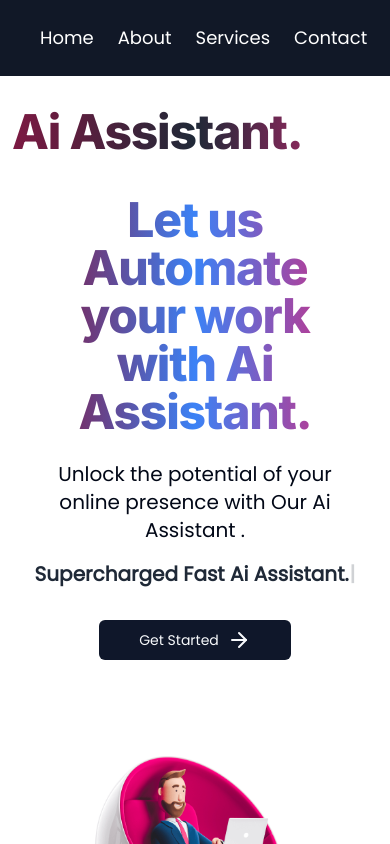
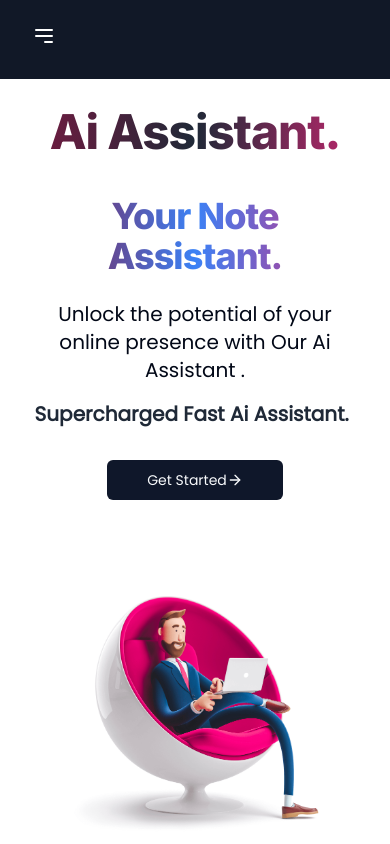
Before and after one commit to Francis-Mwaniki/Note-Taking-Ai-Assistance, a Next.js app: page / in a window 390 px wide. Shown: the top 844 px of the page. Built offline with nearby package versions, Linux system fonts and the light colour scheme.

Commit message:
final updates

```diff
--- a/app/globals.css
+++ b/app/globals.css
@@ -86,3 +86,38 @@
   background-color: #dadada;
   border-radius: 2px;
 }
+/* styles/globals.css */
+/* ... (existing styles) */
+
+/* Mobile Menu Button */
+.mobile-menu-button {
+  cursor: pointer;
+}
+
+/* Mobile Menu List */
+#mobile-menu .active {
+  display: none;
+  flex-direction: column;
+  position: absolute;
+  top: 60px; /* Adjust as needed for your header height */
+  right: 0;
+  background-color: #ffffff;
+  border: 1px solid #e5e7eb;
+  padding: 1rem;
+  z-index: 1000;
+  border-radius: 0.5rem;
+  box-shadow: 0 0 10px rgba(0, 0, 0, 0.1);
+  padding-top: 2rem;
+  padding-bottom: 2rem;
+  transition: transform 0.3s ease-in-out;
+}
+
+#mobile-menu {
+  transform: translateX(0);
+}
+
+.active{
+  border-radius: 2px;
+}
+
+/* ... (existing styles) */
--- a/components/LandingPage.tsx
+++ b/components/LandingPage.tsx
@@ -1,5 +1,6 @@
+"use client";
 import Image from 'next/image';
-import React from 'react';
+import React, { useState } from 'react';
 import about from '@/public/about.png';
 import about2 from '@/public/about2.png';
 import TypewriterEffect from './TypeWriterEffect';
@@ -14,6 +15,11 @@ const poppins= Poppins({
 })
 const inter= Inter({ subsets: ['latin'] })
 const LandingPage = () => {
+  const [mobileMenuActive, setMobileMenuActive] = useState(false);
+
+  const toggleMobileMenu = () => {
+    setMobileMenuActive(!mobileMenuActive);
+  };
   return (
     <div className={poppins.className}>
       {/* Header */}
@@ -21,19 +27,71 @@ const LandingPage = () => {
 
         <div className="container mx-auto flex justify-between items-center bg-gray-900  py-6 top-0 fixed inset-x-0">
 
-          <nav>
-            <ul className="flex space-x-6 sm:justify-start justify-center px-2">
-              <li><a href="#home" className="hover:text-blue-300 sm:text-3xl text-lg">Home</a></li>
-              <li><a href="#about" className="hover:text-blue-300 sm:text-3xl text-lg">About</a></li>
-              <li><a href="#services" className="hover:text-blue-300 sm:text-3xl text-lg">Services</a></li>
-              <li><a href="#contact" className="hover:text-blue-300 sm:text-3xl text-lg">Contact</a></li>
-            </ul>
-          </nav>
+
+<nav className="md:flex md:justify-between">
+  <div className="flex items-center justify-between">
+
+
+    <div className="md:hidden">
+        <button
+          id="mobile-menu-button"
+          className={`mobile-menu-button ${mobileMenuActive ? 'active' : ''}`}
+          onClick={toggleMobileMenu}>
+          {/* ... (svg icon) */}
+          {mobileMenuActive ? ( <svg
+            className="h-6 w-6"
+            fill="none"
+            stroke="currentColor"
+            viewBox="0 0 24 24"
+            xmlns="http://www.w3.org/2000/svg">
+            <path
+              strokeLinecap="round"
+              strokeLinejoin="round"
+              strokeWidth="2"
+              d="M6 18L18 6M6 6l12 12"></path>
+          </svg>):(
+          <svg
+          className="h-6 w-6"
+          fill="none"
+          stroke="currentColor"
+          viewBox="0 0 24 24"
+          xmlns="http://www.w3.org/2000/svg">
+          <path
+            strokeLinecap="round"
+            strokeLinejoin="round"
+            strokeWidth="2"
+            d="M4 6h16M4 12h16m-7 6h7"></path>
+        </svg>
+          )}
+
+        </button>
+      </div>
+  </div>
+  <ul
+    id="desktop-menu"
+    className="hidden md:flex space-x-6">
+    <li><a href="#home" className="hover:text-blue-300">Home</a></li>
+    <li><a href="#about" className="hover:text-blue-300">About</a></li>
+    <li><a href="#services" className="hover:text-blue-300">Services</a></li>
+    <li><a href="#contact" className="hover:text-blue-300">Contact</a></li>
+  </ul>
+ {mobileMenuActive && (
+   <ul
+   id="mobile-menu"
+   className={`mobile-menu py-3 gap-y-3 flex flex-col ${mobileMenuActive ? 'active' : ''}`}>
+   <li><a href="#home"  className="hover:text-blue-300" onClick={toggleMobileMenu}>Home</a></li>
+   <li><a href="#about" className="hover:text-blue-300" onClick={toggleMobileMenu}>About</a></li>
+   <li><a href="#services" className="hover:text-blue-300" onClick={toggleMobileMenu}>Services</a></li>
+   <li><a href="#contact" className="hover:text-blue-300" onClick={toggleMobileMenu}>Contact</a></li>
+
+ </ul>
+ )}
+</nav>
         </div>
 
       <div className="h-24"></div>
           <div className={inter.className}>
-         <h1 className="text-5xl py-3 px-3 bg-gradient-to-r from-pink-900 via-gray-800 to-pink-600 bg-clip-text font-extrabold text-transparent tracking-tight">
+         <h1 className="text-5xl flex md:justify-start justify-center md:mx-2 mx-auto py-3 px-3 bg-gradient-to-r from-pink-900 via-gray-800 to-pink-600 bg-clip-text font-extrabold text-transparent tracking-tight">
             Ai Assistant.
           </h1>
       </div>
@@ -44,8 +102,8 @@ const LandingPage = () => {
       <section className=" sm:py-20 py-7 w-full" id="home">
         <div className="container mx-auto text-center">
         <div className={inter.className}>
-           <h1 className="text-5xl bg-gradient-to-r from-rose-900 via-blue-500 to-pink-600 bg-clip-text font-extrabold text-transparent tracking-tight">
-                Let us Automate your work with Ai Assistant.
+           <h1 className="sm:text-5xl text-4xl bg-gradient-to-r from-rose-900 via-blue-500 to-pink-600 bg-clip-text font-extrabold text-transparent tracking-tight">
+            Your Note Assistant.
           </h1>
           </div>
 
@@ -58,7 +116,7 @@ const LandingPage = () => {
           </h2>
           <Link className="text-gray-800 text-xl font-semibold"  href='/dashboard'>
       <Button className="mt-8 px-10 py-5">Get Started
-            <ArrowRight className="ml-2" size={24} /></Button>
+            <ArrowRight className="w-4 h-4 float-right" /></Button>
           </Link>
 
         </div>
@@ -100,6 +158,7 @@ const LandingPage = () => {
               <h3 className="text-xl font-semibold">AutoCompletions</h3>
               <p className="mt-4 text-gray-600">
                 Our Ai Autocompletes sentences for you so you can focus on what matters.
+                <ArrowRight className="w-4 h-4 float-right" />
                 </p>
             </div>
             <div className="bg-blue-100 p-6 rounded-lg shadow-md">
@@ -109,7 +168,8 @@ const LandingPage = () => {
               </h3>
               <p className="mt-4 text-gray-600">
                 Nice and easy to use editor to take notes and organize your thoughts.
-                .</p>
+                <ArrowRight className="w-4 h-4 float-right" />
+                </p>
             </div>
             <div className="bg-blue-100 p-6 rounded-lg shadow-md">
               <h3 className="text-xl font-semibold">
@@ -117,7 +177,8 @@ const LandingPage = () => {
               </h3>
               <p className="mt-4 text-gray-600">
                 Download your notes as PDF with a single click.
-                .</p>
+                 <ArrowRight className="w-4 h-4 float-right" />
+                </p>
             </div>
             <div className="bg-blue-100 p-6 rounded-lg shadow-md">
               <h3 className="text-xl font-semibold">
@@ -125,7 +186,8 @@ const LandingPage = () => {
               </h3>
               <p className="mt-4 text-gray-600">
                 Share your notes with your friends and family.
-                .</p>
+                <ArrowRight className="w-4 h-4 float-right" />
+                </p>
             </div>
           </div>
         </div>
--- a/components/TipTapEditor.tsx
+++ b/components/TipTapEditor.tsx
@@ -51,10 +51,17 @@ const TipTapEditor = ({ note }: Props) => {
 
 
   const AutocompleteText=async (input:string)=>{
-    if (isAutocomplete) {
       setIsAutocomplete(true);
       await complete(input);
-    }
+
+      setTimeout(() => {
+        input = "";
+        setIsAutocomplete(false);
+
+      }
+      , 5000);
+
+
   }
   const editor = useEditor({
     autofocus: true,
@@ -72,6 +79,16 @@ const TipTapEditor = ({ note }: Props) => {
     lastCompletion.current = completion;
     editor.commands.insertContent(diff);
   }, [completion, editor]);
+
+  React.useEffect(() => {
+    if (!isAutocomplete) return;
+    const prompt = editor?.getText().split(" ").slice(-30).join(" ");
+    if (!prompt) return;
+    setGlobalPrompt(prompt);
+    complete(prompt);
+
+
+  }, [isAutocomplete]);
 
   const debouncedEditorState = useDebounce(editorState, 500);
   React.useEffect(() => {
@@ -109,10 +126,12 @@ const TipTapEditor = ({ note }: Props) => {
         for AI autocomplete
       </span>
      <div className="flex flex-row gap-x-1  justify-start mt-4 items-center">
-     <Button disabled>
-        <a href={`/api/download/${note.id}`} >Download</a>
+     <Button>
+        <a href={`/api/download/${note.id}`}>Download</a>
       </Button>
-      <Button onClick={() => setIsAutocomplete(true)} variant="outline" disabled>
+      <Button onClick={() =>
+      AutocompleteText(globalPrompt)
+      } variant="outline">
         Autocomplete
       </Button>
      </div>
```
